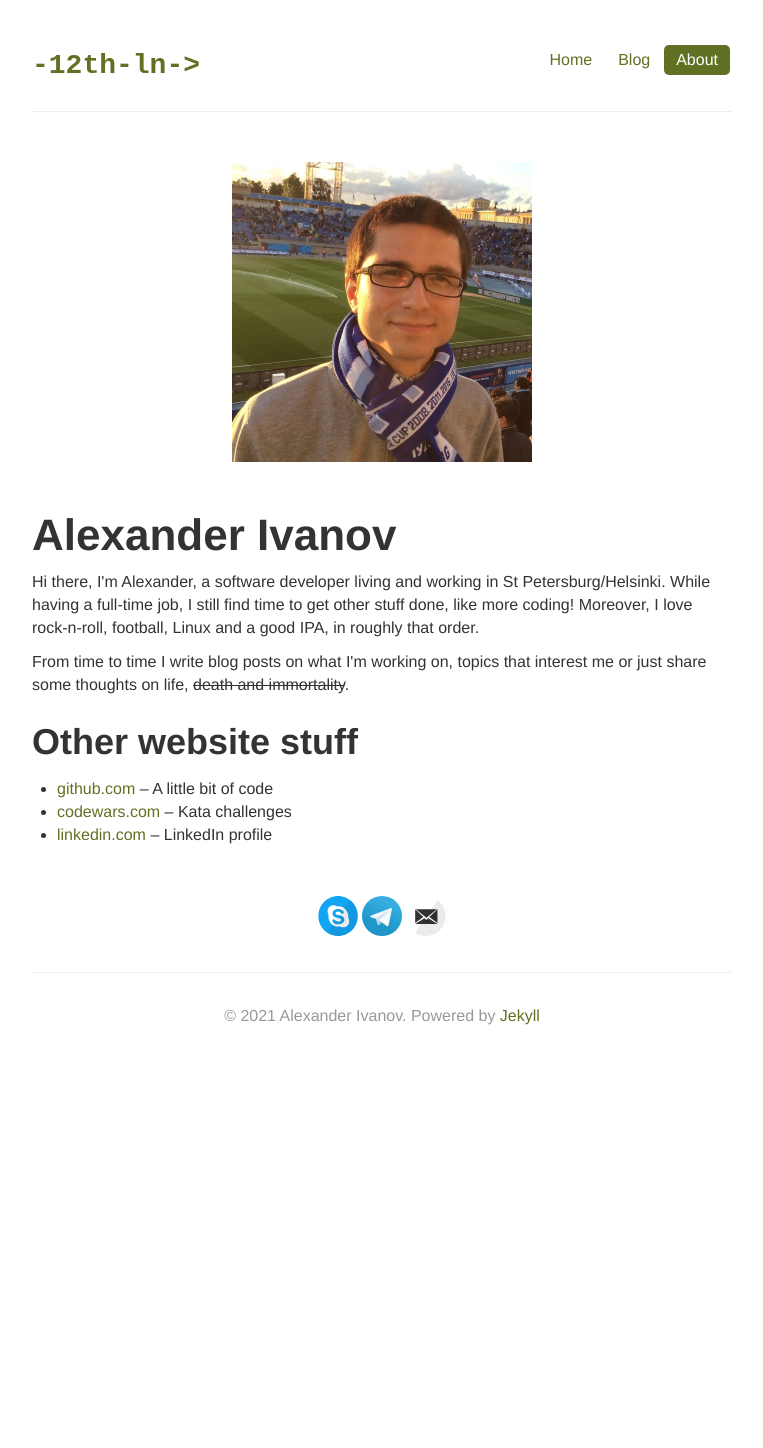
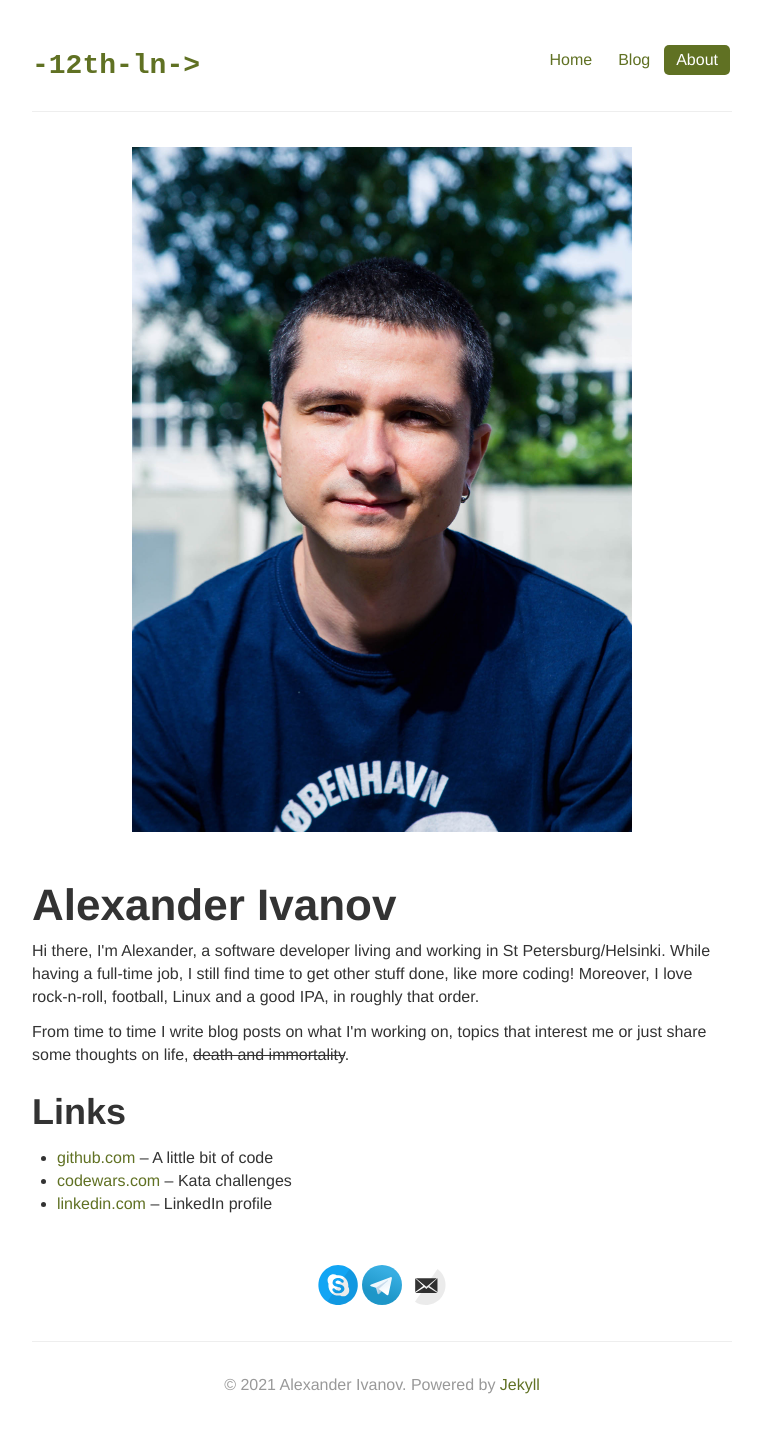
Before and after one commit to sashasyedin/twelfthlane.net, a Jekyll site: the page built from about.md, in a window 1280 px wide. Shown: the whole page, without its empty margins (258-1021 px from the left). Built offline with Jekyll 4.4.1, drawn with Linux system fonts in a browser that asks for light colours; before the commit the page ends 1078 px from its top, so only the background shows below that.

Commit message:
Update about image

```diff
--- a/about.md
+++ b/about.md
@@ -17,7 +17,7 @@ title: About Me
 	</p>
 </div>
 
-## Other website stuff
+## Links
 
 * [github.com](https://github.com/sashasyedin) – A little bit of code
 * [codewars.com](https://codewars.com/users/sashasyedin) – Kata challenges
--- a/css/custom.css
+++ b/css/custom.css
@@ -88,9 +88,9 @@ h2.small {
 }
 
 .about-image {
-  width: 300px;
+  width: 500px;
   height: auto;
-  margin: 50px auto;
+  margin: auto auto 50px auto;
   display: block;
 }
 
```
Also changed, not shown: images/photo.jpg.
